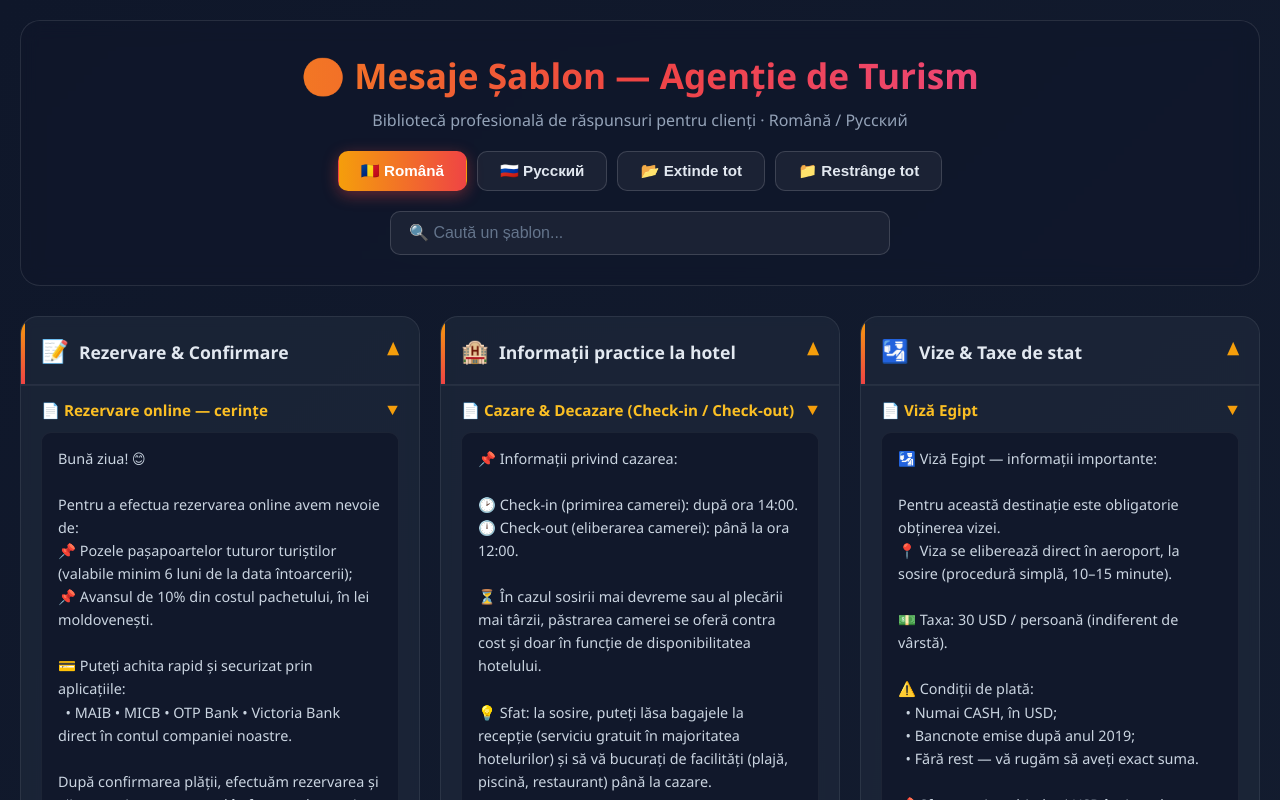
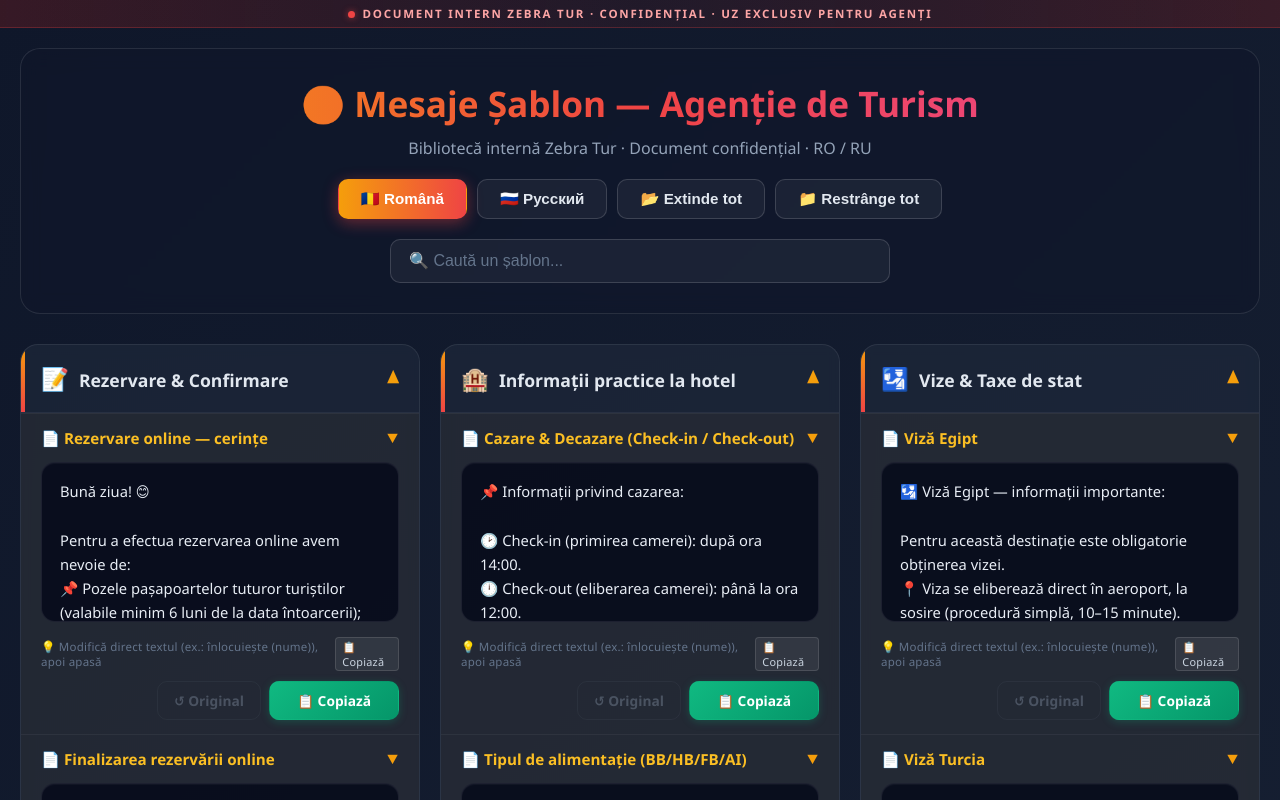
Before and after one commit to ianyx1997-gif/test111, a website: page index.html in a window 1280 px wide. Both pictures are taken after a click on the button "📂 Extinde tot". Shown: the top 800 px of the page. Drawn offline with Linux system fonts and the light colour scheme.

Commit message:
Add files via upload

```diff
--- a/index.html
+++ b/index.html
@@ -121,7 +121,8 @@
     cursor: pointer;
     transition: background 0.2s;
   }
-  .node:hover { background: rgba(245, 158, 11, 0.08); }
+  .node:hover { background: rgba(245, 158, 11, 0.06); }
+  .node.open { background: rgba(245, 158, 11, 0.04); }
   .node-title {
     font-weight: 600;
     font-size: 0.95rem;
@@ -129,41 +130,108 @@
     display: flex;
     justify-content: space-between;
     align-items: center;
-  }
-  .node-title .arrow { color: #64748b; transition: transform 0.25s; font-size: 0.85rem; }
+    gap: 10px;
+  }
+  .node-title span:first-child { flex: 1; min-width: 0; }
+  .node-title .arrow { color: #64748b; transition: transform 0.25s; font-size: 0.85rem; flex-shrink: 0; }
   .node.open .arrow { transform: rotate(90deg); color: #f59e0b; }
+
   .node-content {
     display: none;
-    margin-top: 12px;
-    background: rgba(15, 23, 42, 0.8);
-    padding: 14px 16px;
+    margin-top: 14px;
+    padding: 0;
+    cursor: default;
+  }
+  .node.open .node-content { display: block; animation: fadeIn .18s ease; }
+  @keyframes fadeIn { from { opacity: 0; transform: translateY(-2px); } to { opacity: 1; transform: translateY(0); } }
+
+  .msg-editor {
+    width: 100%;
+    min-height: 160px;
+    padding: 16px 18px;
+    background: rgba(2, 6, 23, 0.75);
+    border: 1px solid rgba(255,255,255,0.08);
+    border-radius: 14px;
+    color: #e8edf5;
+    font-family: 'Segoe UI', Tahoma, sans-serif;
+    font-size: 0.92rem;
+    line-height: 1.65;
+    resize: none;
+    outline: none;
+    overflow: hidden;
+    transition: border-color .2s, box-shadow .2s, background .2s;
+    box-shadow: 0 1px 0 rgba(255,255,255,0.03) inset;
+  }
+  .msg-editor:hover { border-color: rgba(245, 158, 11, 0.25); }
+  .msg-editor:focus {
+    border-color: rgba(245, 158, 11, 0.55);
+    background: rgba(2, 6, 23, 0.92);
+    box-shadow: 0 0 0 3px rgba(245, 158, 11, 0.12);
+  }
+  .msg-editor.dirty { border-color: rgba(245, 158, 11, 0.45); }
+
+  .node-footer {
+    display: flex;
+    align-items: center;
+    justify-content: space-between;
+    gap: 10px;
+    margin-top: 10px;
+    flex-wrap: wrap;
+  }
+  .edit-tip {
+    font-size: 0.72rem;
+    color: #64748b;
+    letter-spacing: 0.02em;
+    display: flex;
+    align-items: center;
+    gap: 6px;
+  }
+  .edit-tip kbd {
+    background: rgba(255,255,255,0.07);
+    border: 1px solid rgba(255,255,255,0.12);
+    border-radius: 4px;
+    padding: 1px 6px;
+    font-size: 0.68rem;
+    color: #cbd5e1;
+    font-family: inherit;
+  }
+
+  .node-actions {
+    display: flex;
+    gap: 8px;
+    flex-wrap: wrap;
+    margin-left: auto;
+  }
+  .btn {
+    border: 1px solid transparent;
+    padding: 9px 16px;
     border-radius: 10px;
-    border: 1px solid rgba(255,255,255,0.05);
-  }
-  .node.open .node-content { display: block; }
-  .node-content pre {
-    white-space: pre-wrap;
-    word-wrap: break-word;
-    font-family: 'Segoe UI', Tahoma, sans-serif;
-    font-size: 0.9rem;
-    line-height: 1.6;
-    color: #cbd5e1;
-    margin-bottom: 12px;
-  }
-  .copy-btn {
-    background: linear-gradient(90deg, #10b981, #059669);
-    color: white;
-    border: none;
-    padding: 8px 16px;
-    border-radius: 8px;
     cursor: pointer;
-    font-size: 0.85rem;
+    font-size: 0.86rem;
     font-weight: 600;
-    transition: all 0.25s;
-    width: 100%;
-  }
-  .copy-btn:hover { transform: scale(1.02); box-shadow: 0 4px 12px rgba(16, 185, 129, 0.4); }
-  .copy-btn.copied { background: linear-gradient(90deg, #3b82f6, #1d4ed8); }
+    transition: all 0.18s ease;
+    display: inline-flex;
+    align-items: center;
+    justify-content: center;
+    gap: 6px;
+    font-family: inherit;
+  }
+  .btn-copy {
+    background: linear-gradient(135deg, #10b981, #059669);
+    color: #fff;
+    box-shadow: 0 2px 8px rgba(16, 185, 129, 0.25);
+    min-width: 130px;
+  }
+  .btn-copy:hover { transform: translateY(-1px); box-shadow: 0 4px 14px rgba(16, 185, 129, 0.45); }
+  .btn-copy.copied { background: linear-gradient(135deg, #3b82f6, #1d4ed8); box-shadow: 0 2px 10px rgba(59, 130, 246, 0.4); }
+  .btn-ghost {
+    background: transparent;
+    color: #94a3b8;
+    border: 1px solid rgba(148, 163, 184, 0.2);
+  }
+  .btn-ghost:hover { color: #fbbf24; border-color: rgba(245, 158, 11, 0.45); background: rgba(245, 158, 11, 0.06); }
+  .btn-ghost:disabled { opacity: 0.35; cursor: not-allowed; }
+  .btn-ghost:disabled:hover { color: #94a3b8; border-color: rgba(148, 163, 184, 0.2); background: transparent; }
 
   footer {
     max-width: 1400px;
@@ -173,6 +241,27 @@
     color: #64748b;
     font-size: 0.85rem;
     border-top: 1px solid rgba(255,255,255,0.05);
+  }
+  .conf-bar {
+    background: linear-gradient(90deg, rgba(127,29,29,0.35), rgba(127,29,29,0.15), rgba(127,29,29,0.35));
+    border-bottom: 1px solid rgba(239,68,68,0.25);
+    color: #fca5a5;
+    text-align: center;
+    padding: 6px 14px;
+    font-size: 0.72rem;
+    font-weight: 600;
+    letter-spacing: 0.15em;
+    text-transform: uppercase;
+    margin: -20px -20px 20px;
+  }
+  .conf-bar .dot {
+    display: inline-block;
+    width: 7px; height: 7px;
+    border-radius: 50%;
+    background: #ef4444;
+    margin-right: 8px;
+    vertical-align: middle;
+    box-shadow: 0 0 6px rgba(239,68,68,0.6);
   }
 
   .toast {
@@ -199,6 +288,8 @@
 </head>
 <body>
 
+<div class="conf-bar"><span class="dot"></span>Document intern Zebra Tur · Confidențial · Uz exclusiv pentru agenți</div>
+
 <header>
   <h1>🌍 Mesaje Șablon — Agenție de Turism</h1>
   <p id="subtitle">Bibliotecă profesională de răspunsuri pentru clienți · Română / Русский</p>
@@ -216,7 +307,7 @@
 <div class="mindmap" id="mindmap"></div>
 
 <footer>
-  <p>© Agenție de Turism · Actualizat 2026 · Dă click pe o categorie → un șablon → butonul „Copiază"</p>
+  <p>© Zebra Tur · 2026 · Document intern confidențial · Șabloanele rămân intacte — modifică textul în fereastră înainte de a copia</p>
 </footer>
 
 <div class="toast" id="toast">✔ Copiat în clipboard!</div>
@@ -228,24 +319,26 @@
 const DATA = {
   ui: {
     ro: {
-      subtitle: "Bibliotecă profesională de răspunsuri pentru clienți · Română / Русский",
+      subtitle: "Bibliotecă internă Zebra Tur · Document confidențial · RO / RU",
       expand: "📂 Extinde tot",
       collapse: "📁 Restrânge tot",
       search: "🔍 Caută un șablon...",
       copy: "📋 Copiază",
       copied: "✔ Copiat!",
-      toast: "✔ Copiat în clipboard!",
-      footer: "Dă click pe o categorie → un șablon → butonul „Copiază”"
+      reset: "↺ Original",
+      tip: "Modifică direct textul (ex.: înlocuiește (nume)), apoi apasă",
+      toast: "✔ Copiat în clipboard!"
     },
     ru: {
-      subtitle: "Профессиональная библиотека ответов для клиентов · Română / Русский",
+      subtitle: "Внутренняя библиотека Zebra Tur · Конфиденциальный документ · RO / RU",
       expand: "📂 Развернуть всё",
       collapse: "📁 Свернуть всё",
       search: "🔍 Поиск шаблона...",
       copy: "📋 Копировать",
       copied: "✔ Скопировано!",
-      toast: "✔ Скопировано в буфер!",
-      footer: "Кликните по категории → шаблону → кнопке «Копировать»"
+      reset: "↺ Оригинал",
+      tip: "Редактируй текст прямо здесь (замени (имя) и т.д.), затем нажми",
+      toast: "✔ Скопировано в буфер!"
     }
   },
   categories: [
@@ -1083,7 +1176,7 @@ Bună ziua! 😊 Vacanța dumneavoastră începe mâine! Iată reminder-ul final
 Vă mulțumim că ne-ați ales pentru a vă planifica vacanța! Sunt [NUME], consultantul dumneavoastră de turism, și voi fi alături de dumneavoastră pe tot parcursul procesului — de la alegerea destinației până la întoarcerea acasă.
 
 Pentru a vă oferi cele mai bune opțiuni, vă rog să-mi spuneți:
-1️⃣ Destinația preferată (sau „să mă surprindeți"? 😉);
+1️⃣ Destinația preferată (sau „să mă surprindeți”? 😉);
 2️⃣ Perioada și durata dorită;
 3️⃣ Numărul de persoane și vârsta copiilor (dacă e cazul);
 4️⃣ Bugetul orientativ.
@@ -1354,7 +1447,7 @@ Vă rugăm să ne răspundeți în termen de [24–48h] pentru a acționa rapid
           content: {
             ro: `🧳 Dacă bagajul nu a sosit sau e deteriorat:
 
-1️⃣ Mergeți IMEDIAT la ghișeul „Lost & Found" / „Baggage Claim" al companiei aeriene, ÎNAINTE de a părăsi zona bagajelor;
+1️⃣ Mergeți IMEDIAT la ghișeul „Lost & Found” / „Baggage Claim” al companiei aeriene, ÎNAINTE de a părăsi zona bagajelor;
 2️⃣ Completați formularul PIR (Property Irregularity Report) — primiți un cod de referință;
 3️⃣ Păstrați bonul de îmbarcare (boarding pass) și eticheta bagajului;
 4️⃣ Fotografiați starea bagajului (dacă e deteriorat);
@@ -1421,66 +1514,6 @@ Semnătura: ______________`,
 Дата: [__/__/____]
 Подпись: ______________`
           }
-        },
-        {
-          id: "bonus-regul",
-          title: { ro: "Regulament împărțire bonus (intern)", ru: "Регламент распределения бонуса (внутренний)" },
-          content: {
-            ro: `📋 REGULAMENT INTERN — ÎMPĂRȚIREA BONUSULUI PE OFERTĂ
-
-1. OFERTA RELEVANTĂ (definiție):
-   Oferta relevantă este oferta pe care turistul o rezervă efectiv.
-   Se consideră relevantă și:
-   • Oferta cu perioada modificată cu MAI PUȚIN de 14 zile față de ceea ce s-a trimis;
-   • Oferta cu tipul de cameră modificat;
-   • Oferta cu persoane adăugate / eliminate.
-
-2. NU se consideră că ai trimis oferta relevantă dacă:
-   • Rezervarea se face după MAI MULT de 14 zile de la transmiterea ofertei AND clientul alege o ofertă diferită;
-   • Ai verificat actualitatea ofertei transmise anterior și aceasta era depășită.
-
-3. REZERVARE PENTRU HOTEL TRIMIS CU PESTE 14 ZILE ÎNAINTE:
-   Dacă clientul revine după mai mult de 14 zile și alege EXACT același hotel trimis anterior:
-   → Bonus 100% agentului inițial (dacă istoricul conversației demonstrează clar că hotelul a fost propunerea sa).
-
-4. PRELUARE CERERI / OFERTĂ GĂSITĂ DE CLIENT PE SITE:
-   • Client preluat din CRM fără agent anterior → bonus integral agentului care finalizează;
-   • Client a găsit oferta singur pe site → bonus 70% agent care închide, 30% fond general;
-   • Client solicită un hotel specific de la început → 100% agent care închide.
-
-5. DISPUTE:
-   În caz de dezacord, decizia finală revine managerului de vânzări, pe baza istoricului CRM / chat.
-
-📅 Versiune: [v1.0 / DATA]
-✍️ Aprobat de: [NUME MANAGER]`,
-            ru: `📋 ВНУТРЕННИЙ РЕГЛАМЕНТ — РАСПРЕДЕЛЕНИЕ БОНУСА ПО ПРЕДЛОЖЕНИЯМ
-
-1. РЕЛЕВАНТНОЕ ПРЕДЛОЖЕНИЕ (определение):
-   Релевантное предложение — то, которое турист действительно забронировал.
-   Также считается релевантным:
-   • Предложение с изменённым сроком МЕНЕЕ чем на 14 дней от исходного;
-   • Предложение с изменённым типом номера;
-   • Предложение с добавленными / удалёнными туристами.
-
-2. НЕ считается, что агент отправил релевантное предложение, если:
-   • Бронирование происходит через БОЛЕЕ чем 14 дней с момента отправки И клиент выбрал другое предложение;
-   • Агент сверял актуальность и она была устаревшей.
-
-3. БРОНИРОВАНИЕ ОТЕЛЯ, ОТПРАВЛЕННОГО БОЛЕЕ 14 ДНЕЙ НАЗАД:
-   Если клиент возвращается более чем через 14 дней и выбирает ТОТ ЖЕ отель:
-   → 100% бонуса — первоначальному агенту (если история переписки чётко показывает его рекомендацию).
-
-4. ПЕРЕХВАТ ЗАЯВОК / ПРЕДЛОЖЕНИЕ НАЙДЕНО КЛИЕНТОМ НА САЙТЕ:
-   • Клиент без предыдущего агента в CRM → 100% агенту, закрывающему сделку;
-   • Клиент сам нашёл оффер на сайте → 70% закрывающему агенту, 30% в общий фонд;
-   • Клиент с самого начала просит конкретный отель → 100% закрывающему.
-
-5. СПОРНЫЕ СИТУАЦИИ:
-   В случае разногласий окончательное решение — за менеджером по продажам, на основе CRM и истории переписки.
-
-📅 Версия: [v1.0 / ДАТА]
-✍️ Утверждено: [ИМЯ МЕНЕДЖЕРА]`
-          }
         }
       ]
     },
@@ -1546,28 +1579,7 @@ Dacă sunteți de acord cu toate prevederile contractuale, vă rugăm să confir
       icon: "🎁",
       title: { ro: "Promoții & Fidelizare", ru: "Акции и программа лояльности" },
       nodes: [
-        {
-          id: "golden-week",
-          title: { ro: "Golden Week 2.0 — Early Booking", ru: "Golden Week 2.0 — раннее бронирование" },
-          content: {
-            ro: `😊 Vă informăm că în această perioadă este activă promoția Golden Week 2.0 la ZEBRA TUR — ultima săptămână cu prețuri minime de la hoteluri pentru Vara 2026, înainte de scumpirile din februarie.
-
-👉 Avans doar 10%, restul se achită înainte de plecare.
-👉 Cu Promocod GOLDEN26 primiți o reducere suplimentară.
-
-✅ Promoție valabilă până pe 31.01.2026 (inclusiv).
-
-Doriți să vă pregătesc o ofertă personalizată cât prețurile sunt încă cele vechi? 🌴`,
-            ru: `😊 Сообщаем вам, что в данный период действует акция Golden Week 2.0 от ZEBRA TUR — последняя неделя с минимальными ценами от отелей на лето 2026 года, до повышения цен в феврале.
-
-👉 Аванс всего 10%, остальная сумма — перед вылетом.
-👉 А с промокодом GOLDEN26 вы получаете дополнительную скидку.
-
-✅ Акция действует до 31.01.2026 (включительно).
-
-Хотите, подберу персональное предложение, пока цены ещё прежние? 🌴`
-          }
-        },
+
         {
           id: "apel-fideli",
           title: { ro: "Apel către turiștii fideli", ru: "Звонок постоянным туристам" },
@@ -1582,38 +1594,6 @@ Când aveți câteva minute libere ca să vă contactez?`,
 Вам звонили из Zebra Tur с несколькими отличными новостями — специальная скидка для постоянных туристов, и хотелось задать пару коротких вопросов о вашем отпуске 😊
 
 Когда у вас будет пара свободных минут, чтобы я вам перезвонил(-а)?`
-          }
-        },
-        {
-          id: "grup-privat",
-          title: { ro: "Grup privat — Voucher 1000 lei", ru: "Закрытая группа — ваучер 1000 лей" },
-          content: {
-            ro: `🌞 Mulțumim mult pentru discuție!
-
-Aici este linkul despre care am vorbit:
-👉 https://zebratur.md/thx
-
-Prin acest link puteți intra în grupurile private Zebra Tur, create special pentru turiștii care au călătorit cu noi 💛
-
-În grup veți găsi:
-— Voucherul de 1000 lei reducere, valabil până la 31 ianuarie 2026;
-— Ofertele Early Booking pentru 2026 (cu avans doar 1000 lei);
-— Promoții și tombole exclusive disponibile doar pentru turiștii fideli.
-
-Accesați linkul și intrați în grupul care vă este mai comod (Viber sau Telegram) 👉 https://zebratur.md/thx`,
-            ru: `🌞 Большое спасибо за разговор!
-
-Вот ссылка, о которой мы говорили:
-👉 https://zebratur.md/thx
-
-По этой ссылке вы попадёте в закрытые группы Zebra Tur, созданные специально для туристов, которые уже путешествовали с нами 💛
-
-В группе вы найдёте:
-— Ваучер на 1000 леев скидки, действительный до 31 января 2026;
-— Предложения Early Booking на 2026 год (с авансом всего 1000 леев);
-— Акции и розыгрыши, доступные только постоянным туристам.
-
-Перейдите по ссылке и зайдите в удобную для вас группу (Viber или Telegram) 👉 https://zebratur.md/thx`
           }
         }
       ]
@@ -2117,16 +2097,27 @@ function render() {
       const nodeEl = document.createElement("div");
       nodeEl.className = "node";
       nodeEl.dataset.id = node.id;
+      const text = node.content[currentLang];
       nodeEl.innerHTML = `
         <div class="node-title">
           <span>📄 ${node.title[currentLang]}</span>
           <span class="arrow">▶</span>
         </div>
-        <div class="node-content">
-          <pre>${escapeHtml(node.content[currentLang])}</pre>
-          <button class="copy-btn" data-text="${encodeURIComponent(node.content[currentLang])}">${t.copy}</button>
+        <div class="node-content" data-node-id="${node.id}">
+          <textarea class="msg-editor" spellcheck="false"></textarea>
+          <div class="node-footer">
+            <div class="edit-tip">💡 ${t.tip} <kbd>${t.copy}</kbd></div>
+            <div class="node-actions">
+              <button class="btn btn-ghost btn-reset" title="${t.reset}" disabled>${t.reset}</button>
+              <button class="btn btn-copy">${t.copy}</button>
+            </div>
+          </div>
         </div>
       `;
+      // set the text and store original for reset
+      const ta = nodeEl.querySelector(".msg-editor");
+      ta.value = text;
+      ta.dataset.original = text;
       body.appendChild(nodeEl);
     });
     mindmap.appendChild(branch);
@@ -2135,52 +2126,98 @@ function render() {
   attachListeners();
 }
 
-function escapeHtml(str) {
-  return str.replace(/[&<>"']/g, ch => ({ "&": "&amp;", "<": "&lt;", ">": "&gt;", '"': "&quot;", "'": "&#39;" })[ch]);
+function autoSize(ta) {
+  ta.style.height = "auto";
+  ta.style.height = Math.max(160, Math.min(700, ta.scrollHeight + 4)) + "px";
+}
+
+async function copyText(text, btn) {
+  try {
+    await navigator.clipboard.writeText(text);
+  } catch {
+    const ta = document.createElement("textarea");
+    ta.value = text;
+    document.body.appendChild(ta);
+    ta.select();
+    try { document.execCommand("copy"); } catch {}
+    document.body.removeChild(ta);
+  }
+  if (btn) {
+    const original = btn.innerHTML;
+    btn.innerHTML = DATA.ui[currentLang].copied;
+    btn.classList.add("copied");
+    setTimeout(() => {
+      btn.innerHTML = original;
+      btn.classList.remove("copied");
+    }, 1500);
+  }
+  showToast();
 }
 
 function attachListeners() {
   document.querySelectorAll(".branch-header").forEach(h => {
     h.addEventListener("click", () => h.parentElement.classList.toggle("open"));
   });
-  document.querySelectorAll(".node-title").forEach(t => {
-    t.addEventListener("click", (e) => {
+
+  document.querySelectorAll(".node").forEach(nodeEl => {
+    const title = nodeEl.querySelector(".node-title");
+    const content = nodeEl.querySelector(".node-content");
+    const ta = nodeEl.querySelector(".msg-editor");
+    const copyBtn = nodeEl.querySelector(".btn-copy");
+    const resetBtn = nodeEl.querySelector(".btn-reset");
+
+    // Toggle open via title only
+    title.addEventListener("click", (e) => {
       e.stopPropagation();
-      t.parentElement.classList.toggle("open");
+      const wasOpen = nodeEl.classList.contains("open");
+      nodeEl.classList.toggle("open");
+      if (!wasOpen) {
+        // size on open
+        requestAnimationFrame(() => autoSize(ta));
+      }
     });
-  });
-  document.querySelectorAll(".copy-btn").forEach(btn => {
-    btn.addEventListener("click", async (e) => {
+
+    // Don't let clicks in content bubble to title
+    content.addEventListener("click", e => e.stopPropagation());
+
+    // Auto-size on input + dirty state
+    ta.addEventListener("input", () => {
+      autoSize(ta);
+      const dirty = ta.value !== ta.dataset.original;
+      ta.classList.toggle("dirty", dirty);
+      resetBtn.disabled = !dirty;
+    });
+
+    // Copy current textarea content, then auto-reset to original template
+    copyBtn.addEventListener("click", (e) => {
       e.stopPropagation();
-      const text = decodeURIComponent(btn.dataset.text);
-      try {
-        await navigator.clipboard.writeText(text);
-        const original = btn.textContent;
-        btn.textContent = DATA.ui[currentLang].copied;
-        btn.classList.add("copied");
-        showToast();
-        setTimeout(() => {
-          btn.textContent = original;
-          btn.classList.remove("copied");
-        }, 1800);
-      } catch (err) {
-        // Fallback
-        const ta = document.createElement("textarea");
-        ta.value = text;
-        document.body.appendChild(ta);
-        ta.select();
-        document.execCommand("copy");
-        document.body.removeChild(ta);
-        showToast();
-      }
+      copyText(ta.value, copyBtn);
+      // Auto-reset so the next use starts clean from the template
+      ta.value = ta.dataset.original;
+      ta.classList.remove("dirty");
+      resetBtn.disabled = true;
+      autoSize(ta);
+    });
+
+    // Reset to original template (in-window only — template in DATA is untouched)
+    resetBtn.addEventListener("click", (e) => {
+      e.stopPropagation();
+      ta.value = ta.dataset.original;
+      ta.classList.remove("dirty");
+      resetBtn.disabled = true;
+      autoSize(ta);
+      ta.focus();
     });
   });
 }
 
-function showToast() {
+function showToast(msg) {
   const toast = document.getElementById("toast");
+  if (msg) toast.textContent = msg;
+  else toast.textContent = DATA.ui[currentLang].toast;
   toast.classList.add("show");
-  setTimeout(() => toast.classList.remove("show"), 1800);
+  clearTimeout(showToast._t);
+  showToast._t = setTimeout(() => toast.classList.remove("show"), 1800);
 }
 
 // Language switcher
@@ -2203,7 +2240,6 @@ document.getElementById("collapseAll").addEventListener("click", () => {
   document.querySelectorAll(".branch").forEach(b => b.classList.remove("open"));
   document.querySelectorAll(".node").forEach(n => n.classList.remove("open"));
 });
-
 // Search
 document.getElementById("search").addEventListener("input", (e) => {
   const q = e.target.value.trim().toLowerCase();
```
